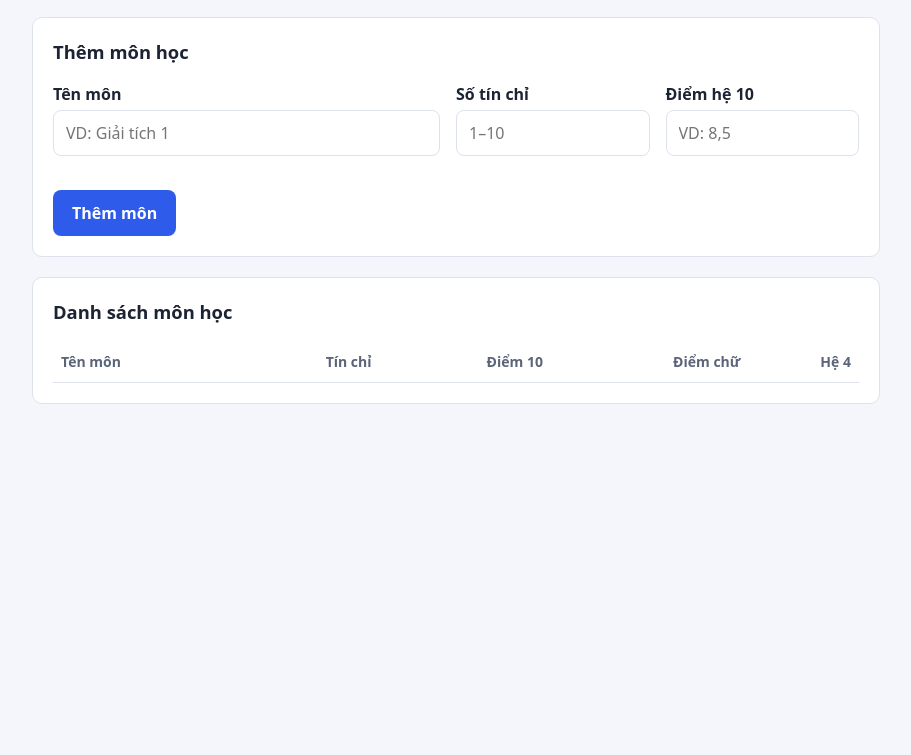
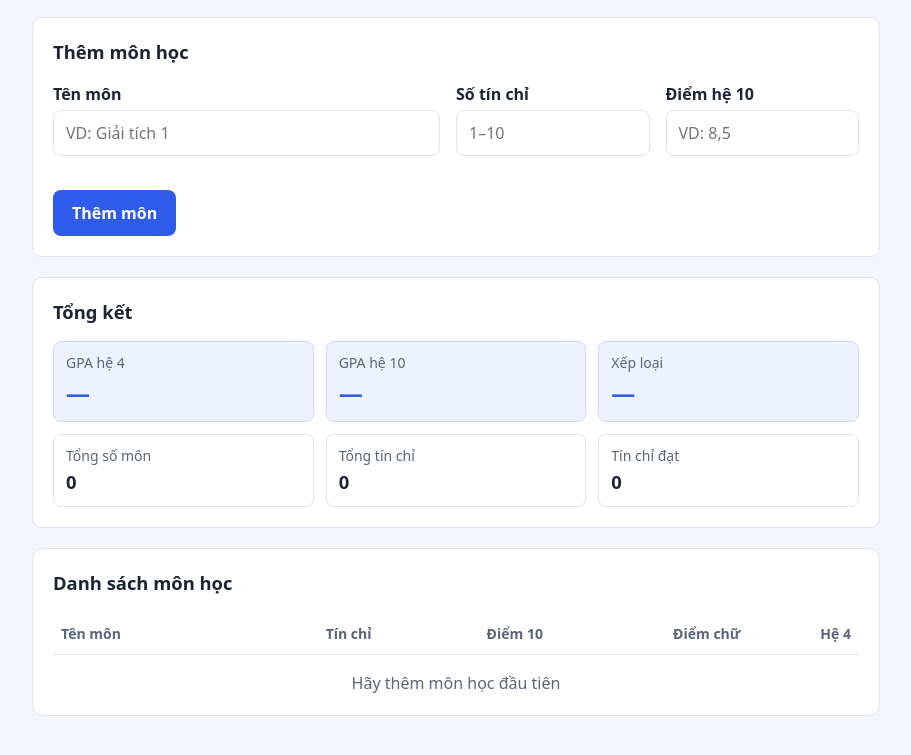
Before and after one commit to dat-gocode/repocuadat, a website built with Vite: page index.html in a window 1280 px wide. Shown: the part 97-852 px from the top of the page, without its empty margins (184-1095 px from the left). Before the commit the page ends 800 px from the top, so only its background shows below. Built offline with nearby package versions, Linux system fonts and the light colour scheme.

Commit message:
feat(F3): tính GPA hệ 4/hệ 10, tín chỉ đạt và xếp loại
Co-Authored-By: Claude Opus 5.5 <noreply@anthropic.com>

```diff
--- a/index.html
+++ b/index.html
@@ -39,6 +39,36 @@
         </form>
       </section>
 
+      <section class="card" aria-labelledby="summary-title">
+        <h2 id="summary-title">Tổng kết</h2>
+        <dl class="summary">
+          <div class="stat stat-highlight">
+            <dt>GPA hệ 4</dt>
+            <dd id="stat-gpa4">—</dd>
+          </div>
+          <div class="stat stat-highlight">
+            <dt>GPA hệ 10</dt>
+            <dd id="stat-gpa10">—</dd>
+          </div>
+          <div class="stat stat-highlight">
+            <dt>Xếp loại</dt>
+            <dd id="stat-classification">—</dd>
+          </div>
+          <div class="stat">
+            <dt>Tổng số môn</dt>
+            <dd id="stat-count">0</dd>
+          </div>
+          <div class="stat">
+            <dt>Tổng tín chỉ</dt>
+            <dd id="stat-credits">0</dd>
+          </div>
+          <div class="stat">
+            <dt>Tín chỉ đạt</dt>
+            <dd id="stat-passed">0</dd>
+          </div>
+        </dl>
+      </section>
+
       <section class="card" aria-labelledby="table-title">
         <h2 id="table-title">Danh sách môn học</h2>
         <div class="table-wrap">
@@ -55,6 +85,7 @@
             <tbody id="subject-rows"></tbody>
           </table>
         </div>
+        <p class="empty-hint" id="empty-hint">Hãy thêm môn học đầu tiên</p>
       </section>
     </main>
     <script type="module" src="/src/main.js"></script>
--- /dev/null
+++ b/src/lib/gpa.js
@@ -0,0 +1,46 @@
+import { convertGrade } from './grade.js';
+import { roundTo } from './number.js';
+
+/** Ngưỡng xếp loại theo GPA hệ 4 (PRD F3), xét từ trên xuống. */
+export const CLASSIFICATIONS = [
+  { min: 3.6, label: 'Xuất sắc' },
+  { min: 3.2, label: 'Giỏi' },
+  { min: 2.5, label: 'Khá' },
+  { min: 2.0, label: 'Trung bình' },
+  { min: -Infinity, label: 'Yếu' },
+];
+
+/** Môn đạt khi điểm hệ 10 ≥ 4.0 (docs/flows.md, quy ước 4). */
+export const PASS_GRADE10 = 4.0;
+
+export function classify(gpa4) {
+  return CLASSIFICATIONS.find((step) => gpa4 >= step.min).label;
+}
+
+/**
+ * Tổng kết danh sách môn. Danh sách rỗng thì GPA và xếp loại là null (giao diện hiện "—").
+ * @returns {{ count: number, totalCredits: number, passedCredits: number,
+ *            gpa4: number|null, gpa10: number|null, classification: string|null }}
+ */
+export function summarize(subjects) {
+  const count = subjects.length;
+  if (count === 0) {
+    return { count: 0, totalCredits: 0, passedCredits: 0, gpa4: null, gpa10: null, classification: null };
+  }
+
+  let totalCredits = 0;
+  let passedCredits = 0;
+  let weighted4 = 0;
+  let weighted10 = 0;
+  for (const { credits, grade10 } of subjects) {
+    totalCredits += credits;
+    if (grade10 >= PASS_GRADE10) passedCredits += credits;
+    weighted4 += convertGrade(grade10).point4 * credits;
+    weighted10 += grade10 * credits;
+  }
+
+  const gpa4 = roundTo(weighted4 / totalCredits, 2);
+  const gpa10 = roundTo(weighted10 / totalCredits, 2);
+  // Xếp loại theo GPA hệ 4 đã làm tròn – giá trị người dùng thấy (docs/flows.md, quy ước 5).
+  return { count, totalCredits, passedCredits, gpa4, gpa10, classification: classify(gpa4) };
+}
--- a/src/main.js
+++ b/src/main.js
@@ -1,4 +1,5 @@
 import './style.css';
+import { summarize } from './lib/gpa.js';
 import { convertGrade } from './lib/grade.js';
 import { addSubject } from './lib/subjects.js';
 import { validateSubjectInput } from './lib/validation.js';
@@ -21,6 +22,16 @@ const errorEls = {
   grade: document.getElementById('error-grade'),
 };
 const rowsEl = document.getElementById('subject-rows');
+const emptyHintEl = document.getElementById('empty-hint');
+const statEls = {
+  gpa4: document.getElementById('stat-gpa4'),
+  gpa10: document.getElementById('stat-gpa10'),
+  classification: document.getElementById('stat-classification'),
+  count: document.getElementById('stat-count'),
+  credits: document.getElementById('stat-credits'),
+  passed: document.getElementById('stat-passed'),
+};
+const EMPTY_VALUE = '—';
 
 function formatNumber(value, digits) {
   return value.toLocaleString('vi-VN', {
@@ -43,7 +54,19 @@ function clearForm() {
   inputs.name.focus();
 }
 
-function render() {
+function renderSummary() {
+  const summary = summarize(state.subjects);
+  const isEmpty = summary.count === 0;
+  statEls.gpa4.textContent = isEmpty ? EMPTY_VALUE : formatNumber(summary.gpa4, 2);
+  statEls.gpa10.textContent = isEmpty ? EMPTY_VALUE : formatNumber(summary.gpa10, 2);
+  statEls.classification.textContent = summary.classification ?? EMPTY_VALUE;
+  statEls.count.textContent = String(summary.count);
+  statEls.credits.textContent = String(summary.totalCredits);
+  statEls.passed.textContent = String(summary.passedCredits);
+  emptyHintEl.hidden = !isEmpty;
+}
+
+function renderTable() {
   rowsEl.replaceChildren(
     ...state.subjects.map((subject) => {
       const row = document.createElement('tr');
@@ -66,6 +89,11 @@ function render() {
   );
 }
 
+function render() {
+  renderTable();
+  renderSummary();
+}
+
 form.addEventListener('submit', (event) => {
   event.preventDefault();
   const result = validateSubjectInput({
--- a/src/style.css
+++ b/src/style.css
@@ -120,6 +120,47 @@ body {
   background: var(--primary-hover);
 }
 
+.summary {
+  display: grid;
+  grid-template-columns: repeat(3, 1fr);
+  gap: 12px;
+  margin: 0;
+}
+
+.stat {
+  border: 1px solid var(--border);
+  border-radius: 8px;
+  padding: 10px 12px;
+  min-width: 0;
+}
+
+.stat dt {
+  color: var(--muted);
+  font-size: 0.875rem;
+}
+
+.stat dd {
+  margin: 2px 0 0;
+  font-size: 1.15rem;
+  font-weight: 600;
+}
+
+.stat-highlight {
+  background: #eef2fe;
+  border-color: #cdd8fb;
+}
+
+.stat-highlight dd {
+  font-size: 1.5rem;
+  color: var(--primary);
+}
+
+.empty-hint {
+  margin: 16px 0 0;
+  text-align: center;
+  color: var(--muted);
+}
+
 .table-wrap {
   overflow-x: auto;
 }
@@ -166,6 +207,10 @@ body {
     grid-template-columns: 1fr 1fr;
   }
 
+  .summary {
+    grid-template-columns: 1fr 1fr;
+  }
+
   .field-name {
     grid-column: 1 / -1;
   }
```
Also changed, not shown: PLAN.md (+1 -1 lines), STATUS.md (+2 -2 lines), tests/gpa.test.js (added, +71 -0 lines).
